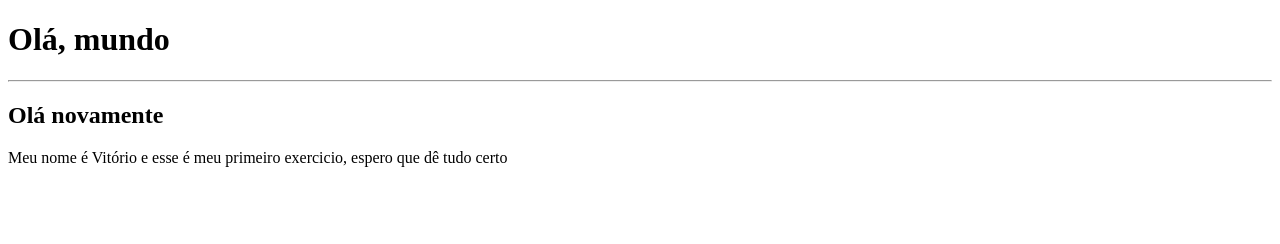
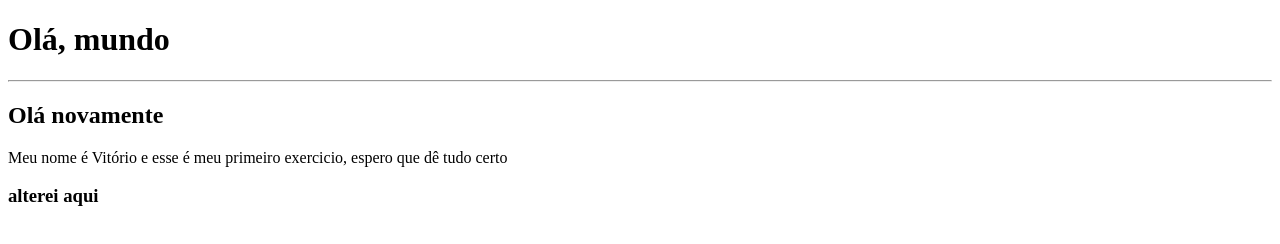
Before and after one commit to Vitoriohfp/html.css, a plain HTML site: page exercicios/ex001/index.html in a window 1280 px wide. Drawn offline with Linux system fonts and the light colour scheme.

Commit message:
alterei o primeiro exercicio

```diff
--- a/exercicios/ex001/index.html
+++ b/exercicios/ex001/index.html
@@ -10,5 +10,6 @@
     <hr>
     <h2>Olá novamente</h2>
     <p>Meu nome é Vitório e esse é meu primeiro exercicio, espero que dê tudo certo</p>
+    <h3>alterei aqui</h3>
 </body>
 </html>
```
